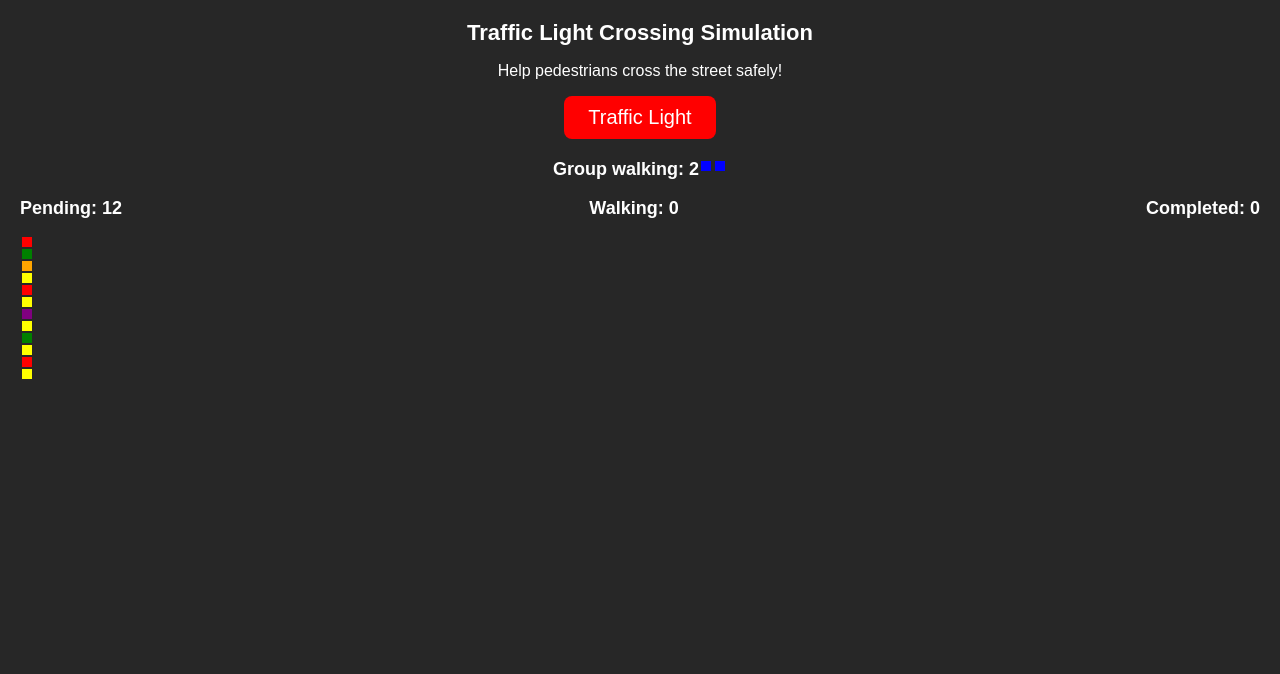
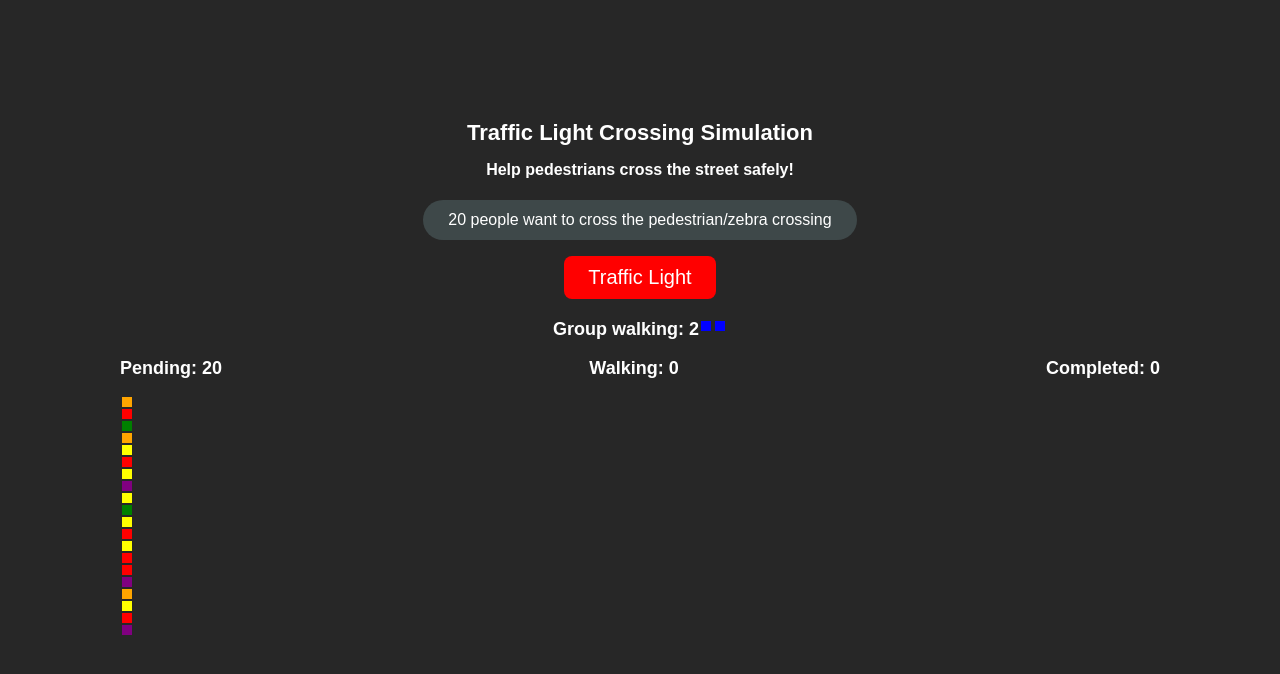
Before and after one commit to AlbertProfe/trafficlights, a React (Vite) app: page / in a window 1280 px wide. Shown: the top 674 px of the page. Built offline with nearby package versions, Linux system fonts and the light colour scheme.

Commit message:
useMemo for peopleToWalk

```diff
--- a/src/App.css
+++ b/src/App.css
@@ -5,7 +5,7 @@
 body {
   font-family: sans-serif;
   margin: 20px;
-  padding: 0;
+  padding: 100px;
   background-color: #272727;
   color: #fff;
 }
@@ -47,3 +47,13 @@ code {
 ul {
   padding-inline-start: 20px;
 }
+
+.chip {
+  display: inline-block;
+  padding: 0 25px;
+  height: 40px;
+  font-size: 16px;
+  line-height: 40px;
+  border-radius: 25px;
+  background-color: #3e4849;
+}
--- a/src/App.jsx
+++ b/src/App.jsx
@@ -1,4 +1,4 @@
-import { useState } from "react";
+import { useState, useMemo } from "react";
 
 function getRandomInt(min, max) {
   return Math.floor(Math.random() * (max - min + 1)) + min;
@@ -14,7 +14,9 @@ function refreshPage() {
 }
 
 export default function TrafficLightSimulation() {
-  const peopleToWalk = 12;
+  const initPeopleToWalk = useMemo(() => getRandomInt(10, 20), []); // Initialize peopleToWalk with a random value that remains constant
+
+  const peopleToWalk = useMemo(() => initPeopleToWalk, []); // peopleToWalk does not change along all the execution
   const initGroupWalking = getRandomInt(2, 6);
 
   const [crossing, setCrossing] = useState({
@@ -64,9 +66,11 @@ export default function TrafficLightSimulation() {
     <>
       <div style={{ textAlign: "center" }}>
         <h1>Traffic Light Crossing Simulation</h1>
-        <p>Help pedestrians cross the street safely!</p>
-
-        {completed === 12 ? (
+        <h4>Help pedestrians cross the street safely!</h4>{" "}
+        <div className="chip">
+         {peopleToWalk} people want to cross the pedestrian/zebra crossing
+         </div><p></p>
+        {completed === peopleToWalk ? (
           <button
             onClick={refreshPage}
             style={{
@@ -120,7 +124,6 @@ export default function TrafficLightSimulation() {
             </div>
           </>
         )}
-
         <div style={{ display: "flex", justifyContent: "space-between" }}>
           <div>
             <h3>Pending: {pending}</h3>
```
